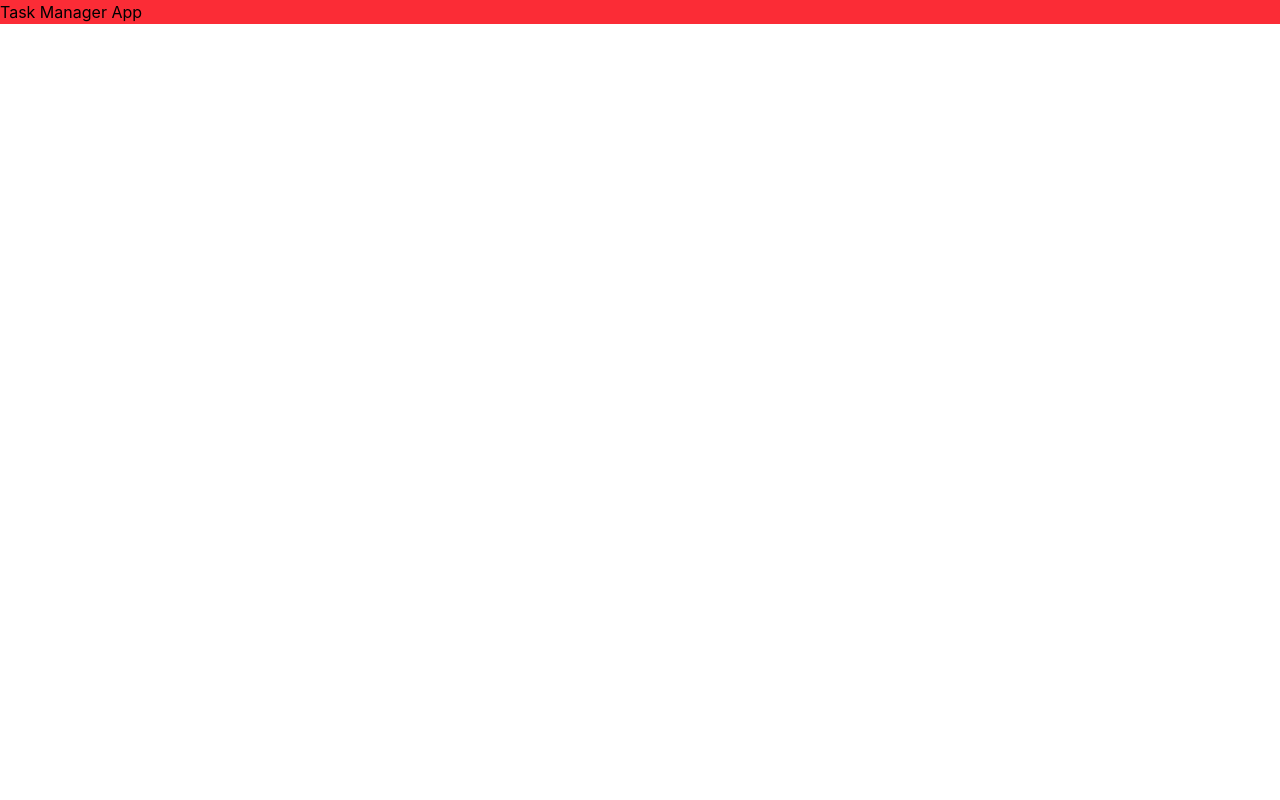
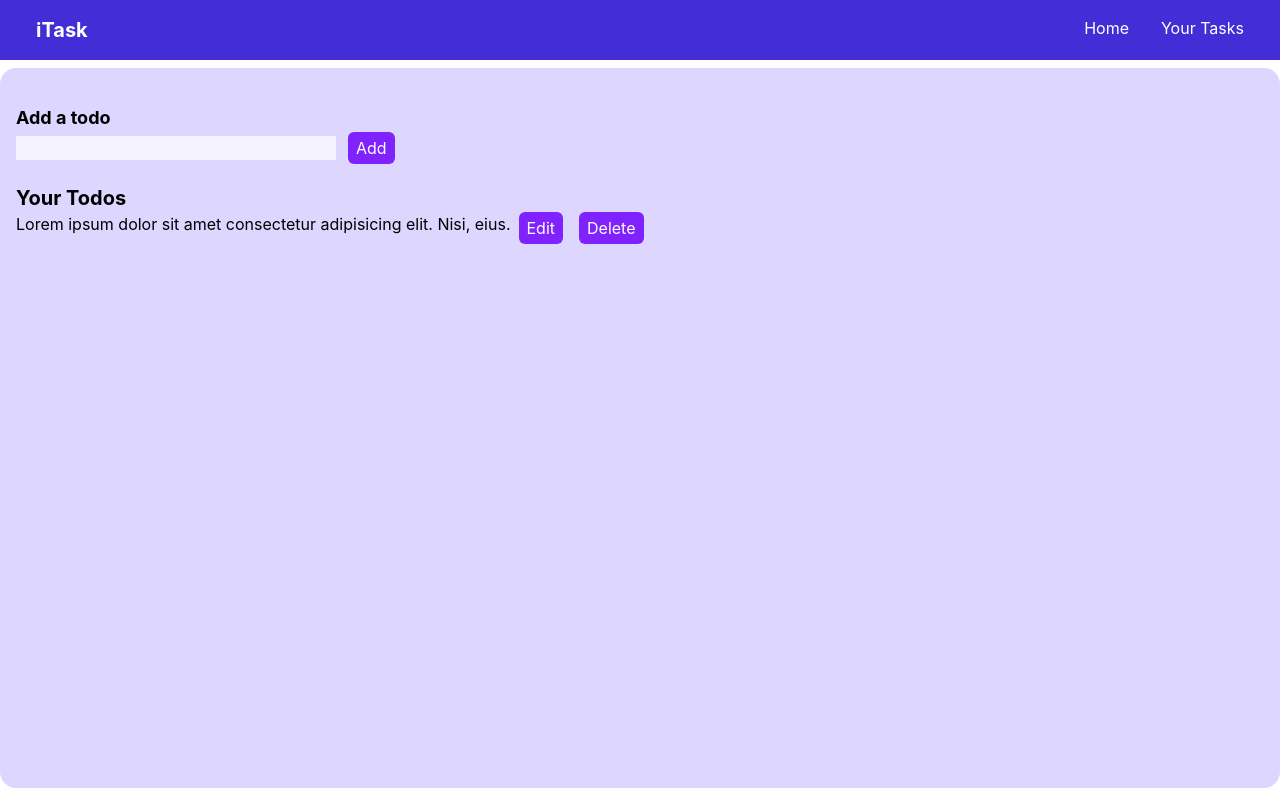
Before and after one commit to mohitchauhan-stack/Task_Manager_app, a React (Vite) app: page / in a window 1280 px wide. Built offline with nearby package versions, Linux system fonts and the light colour scheme.

Commit message:
created a basic frontend overview layout

```diff
--- a/src/App.jsx
+++ b/src/App.jsx
@@ -1,9 +1,54 @@
+import Navbar from "./components/Navbar";
+
 function App() {
+  const handleEdit = () => {};
+
+  const handleDelete = () => {};
+
+  const handleAdd = () => {};
+
   return (
     <>
-      <div className="container">
-        <div className="bg-red-500">
-          <h1>Task Manager App</h1>
+      <Navbar />
+      <div className="container mx-auto min-h-[90vh]  bg-violet-200 p-4 rounded-2xl my-2">
+        <div className="add_todo my-5">
+          <h2 className="text-lg font-bold">Add a todo</h2>
+          <input
+            className="bg-violet-50 w-80"
+            type="text"
+            name="todo"
+            id="todo"
+          />
+
+          <button
+            onClick={handleAdd}
+            className="bg-violet-600 hover:bg-violet-800 cursor-pointer px-2 py-1 text-white transition-all duration-300 rounded-md mx-3  "
+          >
+            Add
+          </button>
+        </div>
+        <h2 className="text-xl font-bold">Your Todos</h2>
+        <div className="todos">
+          <div className="todo flex">
+            <div className="text">
+              Lorem ipsum dolor sit amet consectetur adipisicing elit. Nisi,
+              eius.
+            </div>
+            <div className="buttons">
+              <button
+                onClick={handleEdit}
+                className="bg-violet-600 hover:bg-violet-800 cursor-pointer px-2 py-1 text-white transition-all duration-300 rounded-md mx-2  "
+              >
+                Edit
+              </button>
+              <button
+                onClick={handleDelete}
+                className="bg-violet-600 hover:bg-violet-800 cursor-pointer px-2 py-1 text-white transition-all duration-300 rounded-md mx-2  "
+              >
+                Delete
+              </button>
+            </div>
+          </div>
         </div>
       </div>
     </>
--- /dev/null
+++ b/src/components/Navbar.jsx
@@ -0,0 +1,19 @@
+const Navbar = () => {
+  return (
+    <nav className="flex justify-between bg-indigo-700 text-white py-4">
+      <div className="log">
+        <span className="font-bold text-xl mx-9 cursor-pointer">iTask</span>
+      </div>
+      <ul className="flex gap-8 mx-9">
+        <li className="cursor-pointer hover:font-bold transition-all duration-500">
+          Home
+        </li>
+        <li className="cursor-pointer hover:font-bold transition-all duration-500">
+          Your Tasks
+        </li>
+      </ul>
+    </nav>
+  );
+};
+
+export default Navbar;
```
